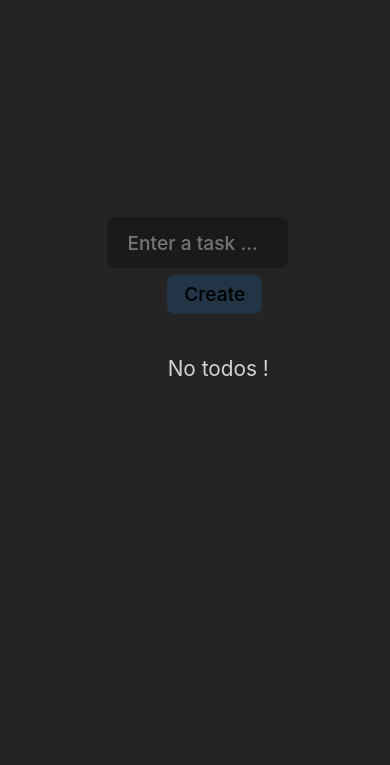
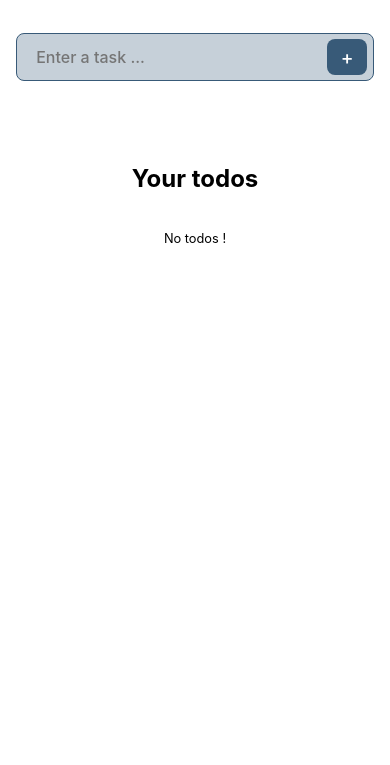
Before and after one commit to IDayanandJagtap/Todo-In-Typescript, a website built with Vite: page index.html in a window 390 px wide. Shown: the part 79-844 px from the top of the page. Built offline with nearby package versions, Linux system fonts and the light colour scheme.

Commit message:
Add responsiveness

```diff
--- a/index.html
+++ b/index.html
@@ -8,13 +8,14 @@
   <title>Todo</title>
 </head>
 
-<body>
+<body class="light-mode">
+  <span id="mode">☀️</span>
   <div id="app">
-    <span id="mode">☀️</span>
     <div class="input-container">
       <input type="text" placeholder="Enter a task ..." class="input">
-      <button id="submitBtn" onclick=createTodo>Create</button>
+      <button id="submitBtn" onclick=createTodo>+</button>
     </div>
+    <h3>Your todos</h3>
     <div class="container">
       <p> No todos</p>
     </div>
--- a/src/style.css
+++ b/src/style.css
@@ -12,26 +12,30 @@
     -moz-osx-font-smoothing: grayscale;
     -webkit-text-size-adjust: 100%;
 }
+* {
+    padding: 0;
+    margin: 0;
+    box-sizing: border-box;
+}
 
 body {
-    margin: 0;
-    display: flex;
-    place-items: center;
-    min-width: 320px;
-    min-height: 100vh;
-    background-color: #242424;
+    width: 100vw;
+    height: 100vh;
+    background-color: #0b0b0b;
 }
 
 #app {
     max-width: 1366px;
-    margin: 0 auto;
+    width: 90vw;
+    display: flex;
+    flex-direction: column;
+    margin: auto;
     padding: 2rem;
-    text-align: center;
 }
 
 .input-container {
-    width: 45vw;
-    margin: auto;
+    width: 70%;
+    margin: 5rem auto;
     position: relative;
 }
 
@@ -48,33 +52,35 @@ button {
 }
 
 #submitBtn {
-    padding: 0.4rem 1rem;
+    padding: 0.4rem 1.2rem;
     position: absolute;
-    right: 8%;
-    margin: 0.4rem;
+    right: 5px;
+    top: 0;
+    margin: 0.4rem 0.1rem;
 }
 
 #submitBtn:hover {
     background-color: #1a2c3b;
 }
-/* button:focus,
-button:focus-visible {
-     outline: 4px auto -webkit-focus-ring-color;
-} */
 
 input[type="text"] {
-    width: 80%;
+    width: 100%;
     margin: auto;
-    padding: 0.8rem 1.2rem;
+    padding: 0.8rem 3.5rem 0.8rem 1.2rem;
     font-size: 1.2rem;
     font-weight: 500;
     font-family: inherit;
     outline: none;
     border: 1px solid #1a1a1a;
     border-radius: 8px;
-    background-color: #3d709d10;
-    background-color: #1a1a1a;
+    background-color: #1e1e1e;
     color: rgba(255, 255, 255, 0.7);
+}
+
+h3 {
+    font-family: inherit;
+    font-size: 1.7rem;
+    text-align: center;
 }
 
 .container {
@@ -84,7 +90,7 @@ input[type="text"] {
     align-items: center;
     margin: 2rem auto;
     padding: 2rem;
-    width: 90%;
+    width: 70%;
     gap: 0.8rem;
 }
 
@@ -94,8 +100,9 @@ input[type="text"] {
     align-items: center;
     width: 100%;
     border-radius: 8px;
-    background-color: #1a1a1a;
-    padding: 0 1rem;
+    background-color: #1e1e1e;
+    /* background-color: #000; */
+    padding: 1rem;
     /* margin: 0.5rem 0; */
 }
 
@@ -109,6 +116,8 @@ p {
     display: inline;
     font: inherit;
     font-size: 1.3rem;
+    margin: 0 0.7rem;
+    text-align: start;
 }
 
 .checked {
@@ -124,10 +133,10 @@ p {
 }
 
 #mode {
-    font-size: 2.2rem;
+    font-size: 1.8rem;
     position: absolute;
     top: 1rem;
-    right: 3rem;
+    right: 1rem;
     cursor: pointer;
     transition: transform 0.2s ease-in;
 }
@@ -137,13 +146,14 @@ p {
 
 /* Change styles when in light mode !  */
 .light-mode {
-    background-color: rgba(255, 255, 255, 0.2);
+    background-color: rgba(255, 255, 255, 0.95);
     color: black;
     > div {
         > div {
             > input[type="text"] {
                 background-color: #385a7848;
                 color: #1a1a1a;
+                border: 0.2px solid #385a78;
             }
             > #submitBtn {
                 background-color: #385a78;
@@ -168,3 +178,38 @@ p {
         color: black;
     }
 }
+
+@media screen and (max-width: 468px) {
+    #app {
+        width: 100vw;
+        padding: 2rem 1rem;
+    }
+    .input-container {
+        width: 100%;
+    }
+    input[type="text"] {
+        padding: 0.8rem 3.2rem 0.8rem 1.2rem;
+        font-size: 1rem;
+        font-weight: 500;
+    }
+    #submitBtn,
+    .deleteBtn {
+        padding: 0.3rem 0.8rem;
+    }
+    .container {
+        width: 100%;
+        padding: 0;
+    }
+    .list {
+        padding: 1rem;
+    }
+    p {
+        font-size: 0.8rem;
+    }
+    h3 {
+        font-size: 1.5rem;
+    }
+    #mode {
+        font-size: 1.4rem;
+    }
+}
```
